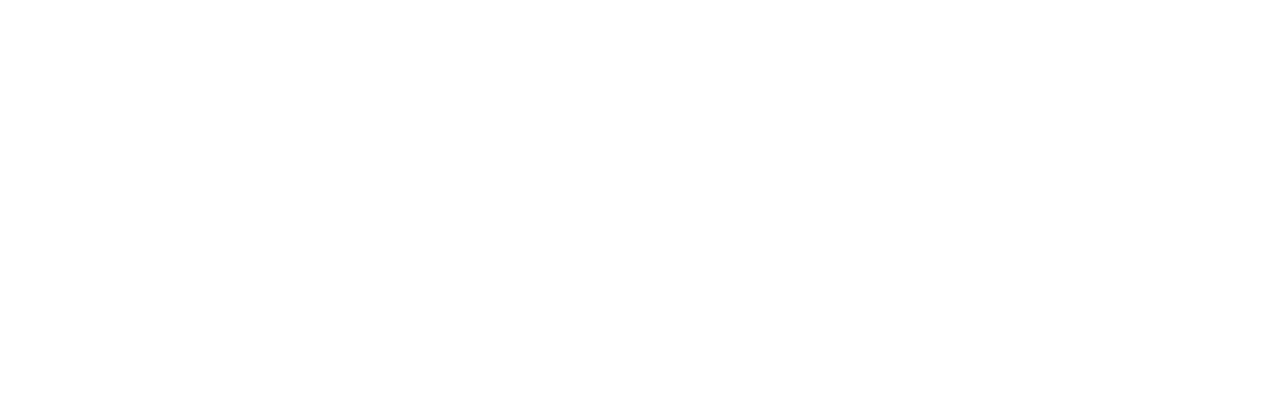
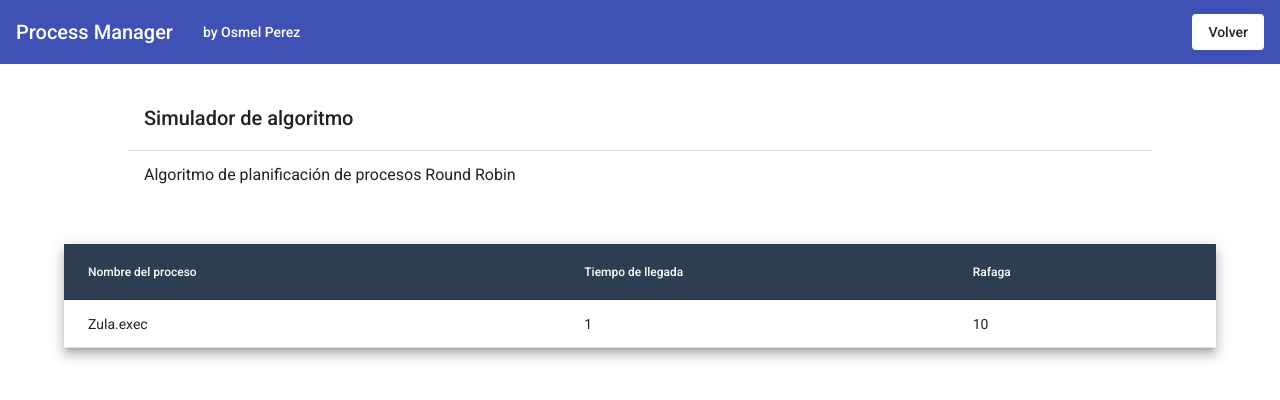
Before and after one commit to bianfa2/ProcessManager, an Angular app: page /simulator in a window 1280 px wide. Before the commit this address led to /. Shown: the top 400 px of the page. Built offline with nearby package versions, Linux system fonts and the light colour scheme.

Commit message:
Add simulator page

```diff
--- a/src/app/app-routing.module.ts
+++ b/src/app/app-routing.module.ts
@@ -1,10 +1,13 @@
 import { NgModule } from '@angular/core';
 import { Routes, RouterModule } from '@angular/router';
 import { HomeComponent } from './components/home/home.component';
+import { SimulatorComponent } from './components/simulator/simulator.component';
 
 const routes: Routes = [
   { path: '', redirectTo: '/home', pathMatch: 'full' },
   { path: 'home', component: HomeComponent },
+  { path: 'simulator', component: SimulatorComponent },
+  { path: '**', redirectTo: '/home' },
 ];
 
 @NgModule({
--- a/src/app/components/home/home.component.html
+++ b/src/app/components/home/home.component.html
@@ -2,13 +2,15 @@
     <mat-toolbar-row>
         <h1>Process Manager</h1>
         <span class="author">by Osmel Perez</span>
+        <span class="spacer"></span>
+        <a mat-flat-button class="nav" [routerLink]="simulate ? '/simulator' : '/home'" [disabled]="!simulate">Simular algoritmo</a>
     </mat-toolbar-row>
 </mat-toolbar>
 
 <div class="filter-my-process">
 
     <div class="filter-my-process__select">
-        <h4 class="filter-my-process__select__label">Seleccionar por</h4>
+        <h4 class="filter-my-process__select__label">Obtener procesos por</h4>
         <mat-form-field appearance="fill">
             <mat-select [(value)]="selected">
             <mat-option value="0">Mayor uso de memoria</mat-option>
--- a/src/app/components/home/home.component.scss
+++ b/src/app/components/home/home.component.scss
@@ -1,8 +1,10 @@
 .author {
-  font-size: 13px;
+  font-size: 14px;
   margin-left: 30px;
-  display: block;
-  width: 100%;
+}
+
+.spacer {
+  flex: 1 1 auto;
 }
 
 .filter-my-process {
--- a/src/app/components/home/home.component.ts
+++ b/src/app/components/home/home.component.ts
@@ -27,6 +27,7 @@
       cpuTime: '00:02',
     },
   ];
+  simulate = this.myProcess.length > 0;
 
   constructor(public myProcessService: MyProcessService) {
     this.myProcessService.getByMemory();
--- /dev/null
+++ b/src/app/components/simulator/simulator.component.html
@@ -0,0 +1,41 @@
+<mat-toolbar color="primary">
+    <mat-toolbar-row>
+        <h1>Process Manager</h1>
+        <span class="author">by Osmel Perez</span>
+        <span class="spacer"></span>
+        <a mat-flat-button class="nav" routerLink="/home">Volver</a>
+    </mat-toolbar-row>
+</mat-toolbar>
+
+<mat-list class="subtitles">
+    <mat-list-item><h2>Simulador de algoritmo</h2></mat-list-item>
+    <mat-divider></mat-divider>
+    <mat-list-item>Algoritmo de planificación de procesos Round Robin</mat-list-item>
+</mat-list>
+
+<table mat-table [dataSource]="myProcess" class="mat-elevation-z8 process">
+
+    <!--- Note that these columns can be defined in any order.
+          The actual rendered columns are set as a property on the row definition" -->
+
+    <!-- Position Column -->
+    <ng-container matColumnDef="processName">
+      <th mat-header-cell *matHeaderCellDef class="process__title"> Nombre del proceso </th>
+      <td mat-cell *matCellDef="let element"> {{element.processName}} </td>
+    </ng-container>
+
+    <!-- Name Column -->
+    <ng-container matColumnDef="timeArrival">
+      <th mat-header-cell *matHeaderCellDef class="process__title"> Tiempo de llegada </th>
+      <td mat-cell *matCellDef="let element"> {{element.timeArrival}} </td>
+    </ng-container>
+
+    <!-- Weight Column -->
+    <ng-container matColumnDef="burst">
+      <th mat-header-cell *matHeaderCellDef class="process__title"> Rafaga </th>
+      <td mat-cell *matCellDef="let element"> {{element.burst}} </td>
+    </ng-container>
+
+    <tr mat-header-row *matHeaderRowDef="displayedColumns"></tr>
+    <tr mat-row *matRowDef="let row; columns: displayedColumns;"></tr>
+</table>
--- /dev/null
+++ b/src/app/components/simulator/simulator.component.scss
@@ -0,0 +1,24 @@
+.author {
+  font-size: 14px;
+  margin-left: 30px;
+}
+
+.spacer {
+  flex: 1 1 auto;
+}
+
+.subtitles {
+  margin: 30px auto 0;
+  width: 80%;
+}
+
+.process {
+  width: 90%;
+  margin: 0 auto;
+  margin-top: 45px;
+
+  &__title {
+    background-color: #2c3e50;
+    color: white;
+  }
+}
--- /dev/null
+++ b/src/app/components/simulator/simulator.component.ts
@@ -0,0 +1,27 @@
+import { Component, OnInit } from '@angular/core';
+
+@Component({
+  selector: 'app-simulator',
+  templateUrl: './simulator.component.html',
+  styleUrls: ['./simulator.component.scss'],
+})
+export class SimulatorComponent implements OnInit {
+  displayedColumns: string[] = ['processName', 'timeArrival', 'burst'];
+  myProcess: Process[] = [
+    {
+      processName: 'Zula.exec',
+      timeArrival: '1',
+      burst: '10',
+    },
+  ];
+
+  constructor() {}
+
+  ngOnInit(): void {}
+}
+
+export interface Process {
+  processName: string;
+  timeArrival: string;
+  burst: string;
+}
```
Also changed, not shown: src/app/app.module.ts (+6 -1 lines), 1 other file (tests, documents, lock files or other folders).
